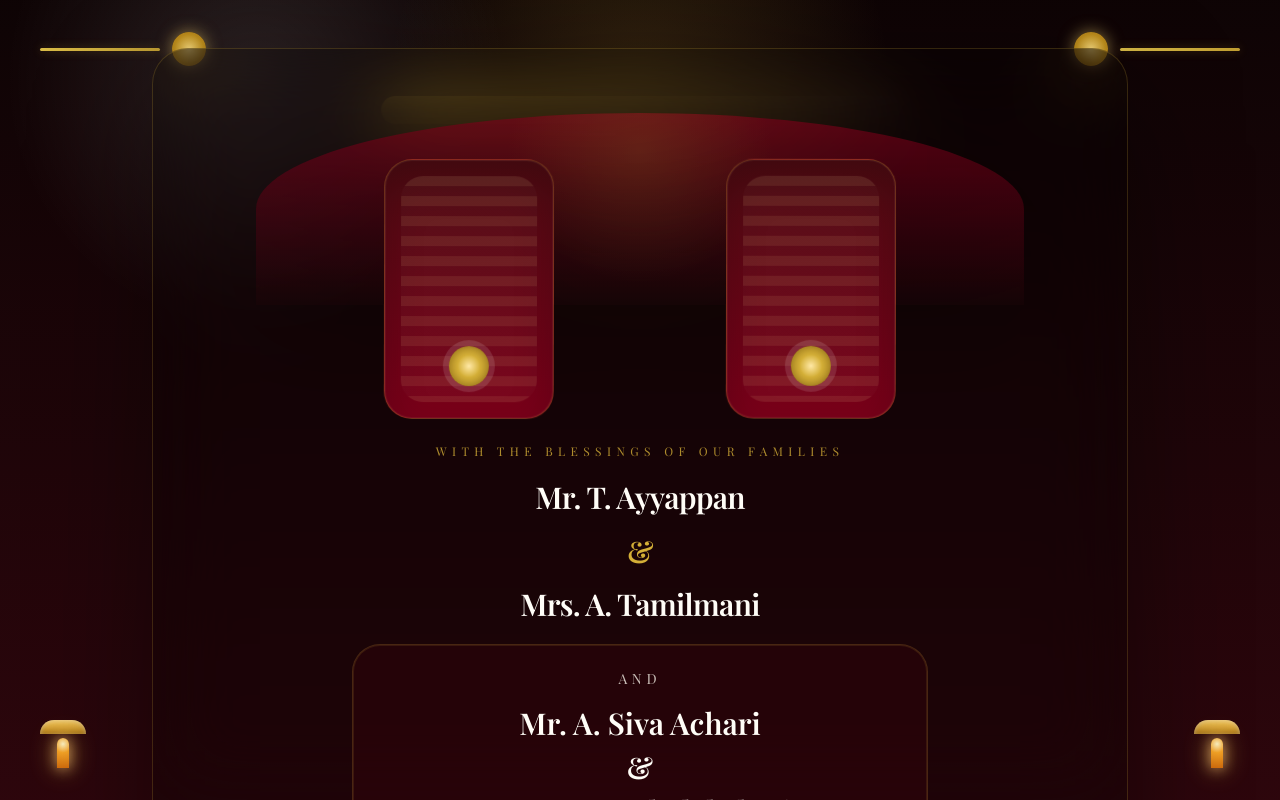
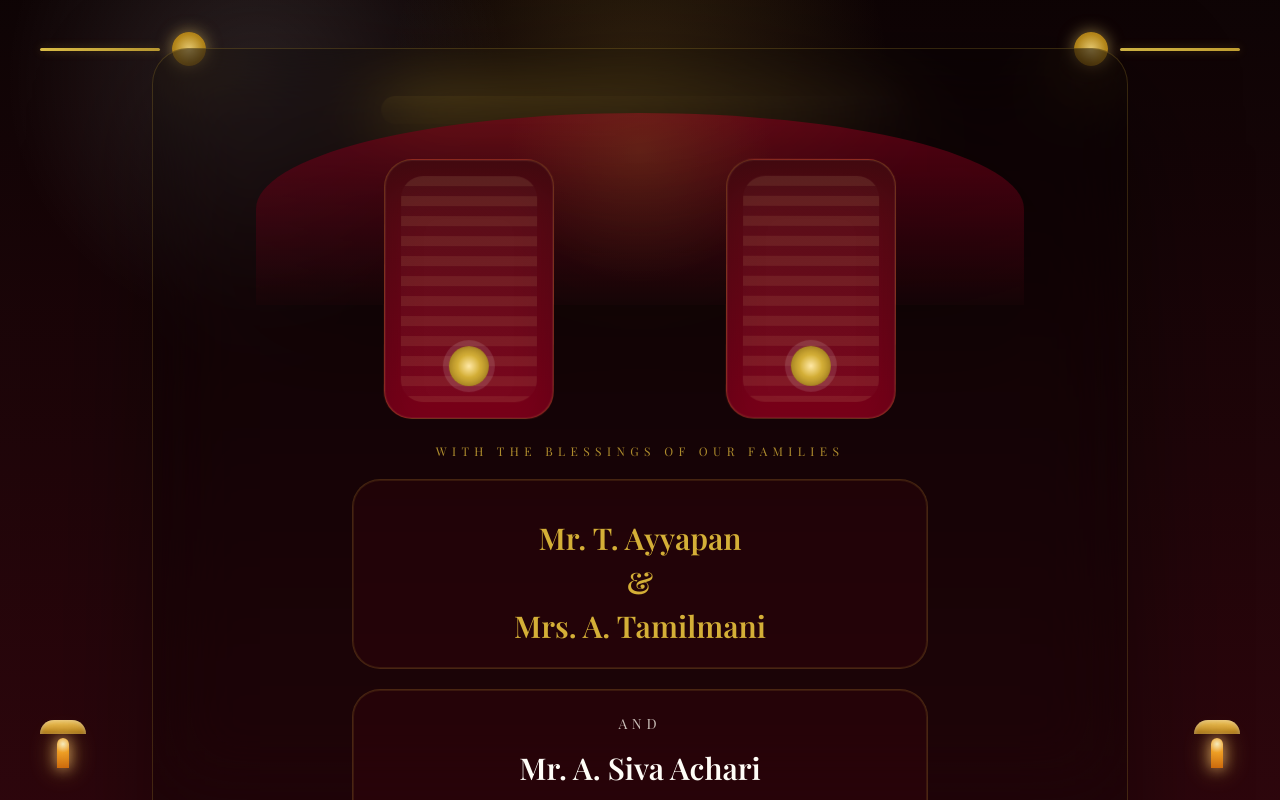
Before and after one commit to RishiPrasadP/Invitation, a Next.js app: page / in a window 1280 px wide. Shown: the top 800 px of the page. Built offline with nearby package versions, Linux system fonts and the light colour scheme; a web font is replaced by a local one.

Commit message:
box and name changes

```diff
--- a/components/sections/LandingExperience.tsx
+++ b/components/sections/LandingExperience.tsx
@@ -128,10 +128,17 @@ export default function LandingExperience() {
                 <p className="text-xs uppercase tracking-[0.45em] text-gold/80">
                   With the blessings of our families
                 </p>
-                <div className="space-y-4 text-2xl font-semibold leading-tight tracking-tight text-ivory sm:text-3xl">
-                  <p>Mr. T. Ayyappan</p>
-                  <p className="text-gold">&amp;</p>
-                  <p>Mrs. A. Tamilmani</p>
+                <div className="mx-auto max-w-xl rounded-[28px] border border-gold/20 bg-maroon/10 p-6 text-center shadow-[inset_0_0_0_1px_rgba(212,175,55,0.12)]">
+
+                  <p className="mt-4 text-3xl font-semibold text-gold">
+                    Mr. T. Ayyapan
+                  </p>
+                  <p className="mt-2 text-3xl font-semibold text-gold">
+                    &amp;
+                  </p>
+                  <p className="mt-2 text-3xl font-semibold text-gold">
+                    Mrs. A. Tamilmani
+                  </p>
                 </div>
                 <div className="mx-auto max-w-xl rounded-[28px] border border-gold/20 bg-maroon/10 p-6 text-center shadow-[inset_0_0_0_1px_rgba(212,175,55,0.12)]">
                   <p className="text-sm uppercase tracking-[0.35em] text-cream/80">
```
